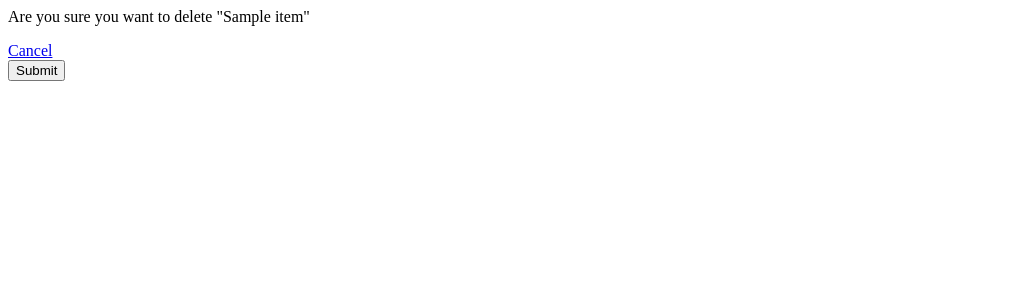
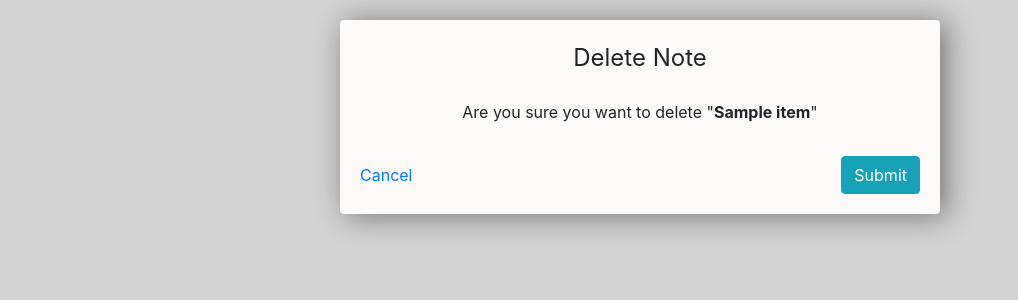
Before and after one commit to komalkri-dev/Notes, a Django app: template tasks/templates/tasks/delete.html in a window 1280 px wide. Shown: the top 300 px of the page, without its empty margins (0-1018 px from the left). Run offline with Django 3.2, Linux system fonts and the light colour scheme; the template is opened without the code that fills it: most values are stand-ins (such as "Sample title", 1, 10 or a date in 2020); parts of the project's set-up code (start-up, migrations or seed data) failed here and were passed over; some libraries are stand-ins or nearby versions.

Commit message:
🎨 Styles for all pages updated

```diff
--- a/tasks/templates/tasks/delete.html
+++ b/tasks/templates/tasks/delete.html
@@ -1,12 +1,56 @@
-<p>
-    Are you sure you want to delete "{{item}}"
-</p>
+<link rel="stylesheet" href="https://stackpath.bootstrapcdn.com/bootstrap/4.5.2/css/bootstrap.min.css" integrity="sha384-JcKb8q3iqJ61gNV9KGb8thSsNjpSL0n8PARn9HuZOnIxN0hoP+VmmDGMN5t9UJ0Z" crossorigin="anonymous">
 
-<a href="{% url 'list' %}">Cancel</a>
-<div class="del_confirm">
+<style>
+    body{
+        background-color:#d3d3d3;
+    }
+
+    .heading {
+        font-size: 24px;
+        text-align: center;
+        padding-bottom: 24px;
+    }
+
+    .center-column{
+        width: 600px;
+        margin: 20px auto;
+        padding: 20px;
+        padding-bottom: 4px;
+        background-color: #fcf9f9;
+        border-radius: 4px;
+        box-shadow: 6px 2px 30px 0px rgba(0,0,0,0.45);
+    }
+
+    .btn-together {
+        display: flex;
+        padding-top: 16px;
+        align-items: center;
+        justify-content: space-between;
+    }
+
+    .prompt-text {
+        text-align: center;
+        font-weight: 16px;
+    }
+
+    .title-text {
+        font-weight: bold;
+    }
+</style>
+
+<div class="del_confirm center-column">
+    <div class="heading">Delete Note</div>
+
+    <p class="prompt-text">
+        Are you sure you want to delete "<span class="title-text">{{item}}</span>"
+    </p>
+
     <form method="POST" action="">
-        {% csrf_token %}
-        <input class="btn btn-info" type="submit" name = "Confirm">
+        <div class="btn-together">
+            <a href="{% url 'list' %}">Cancel</a>
+            {% csrf_token %}
+            <input class="btn btn-info" type="submit" name = "Confirm">
+        </div>
     </form>
 
 </div>
```
Also changed, not shown: tasks/templates/tasks/home.html (+23 -12 lines), tasks/templates/tasks/update_task.html (+50 -6 lines), db.sqlite3.
